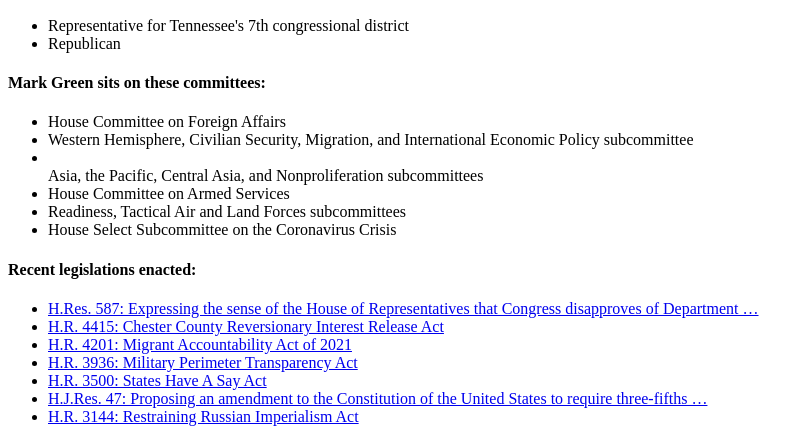
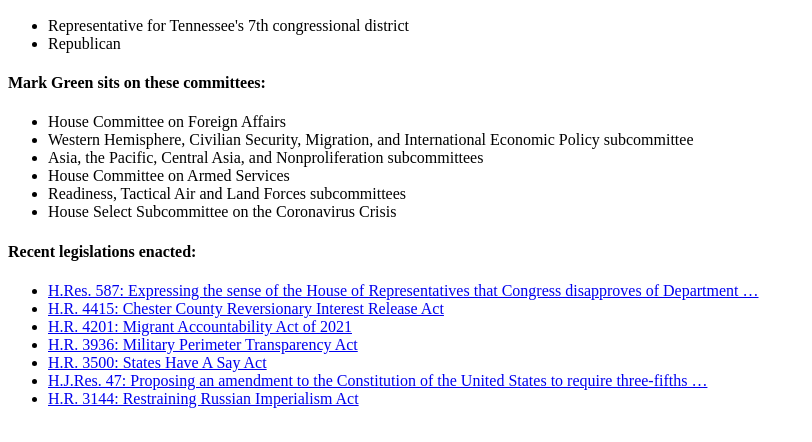
Before and after one commit to sorachung/congressRep, a plain HTML site: page index.html in a window 1280 px wide. Shown: the part 362-804 px from the top of the page, without its empty margins (0-812 px from the left). Drawn offline with Linux system fonts and the light colour scheme.

Commit message:
fixed li in committees list; added classes to basic-info__committees subcomponents

```diff
--- a/index.html
+++ b/index.html
@@ -20,12 +20,12 @@
             </ul>
             <!-- committee info component -->
             <section class="basic-info__committees">
-                <h4>Mark Green sits on these committees:</h4>
+                <h4 class="committees__header">Mark Green sits on these committees:</h4>
                 <!-- list of committees -->
-                <ul>
+                <ul class="committees__list">
                     <li>House Committee on Foreign Affairs</li>
                     <li class="subcommittee">Western Hemisphere, Civilian Security, Migration, and International Economic Policy subcommittee</li>
-                    <li class="subcommittee"></li>Asia, the Pacific, Central Asia, and Nonproliferation subcommittees</li>
+                    <li class="subcommittee">Asia, the Pacific, Central Asia, and Nonproliferation subcommittees</li>
 
                     <li>House Committee on Armed Services</li>
                     <li class="subcommittee">Readiness, Tactical Air and Land Forces subcommittees</li>
```
